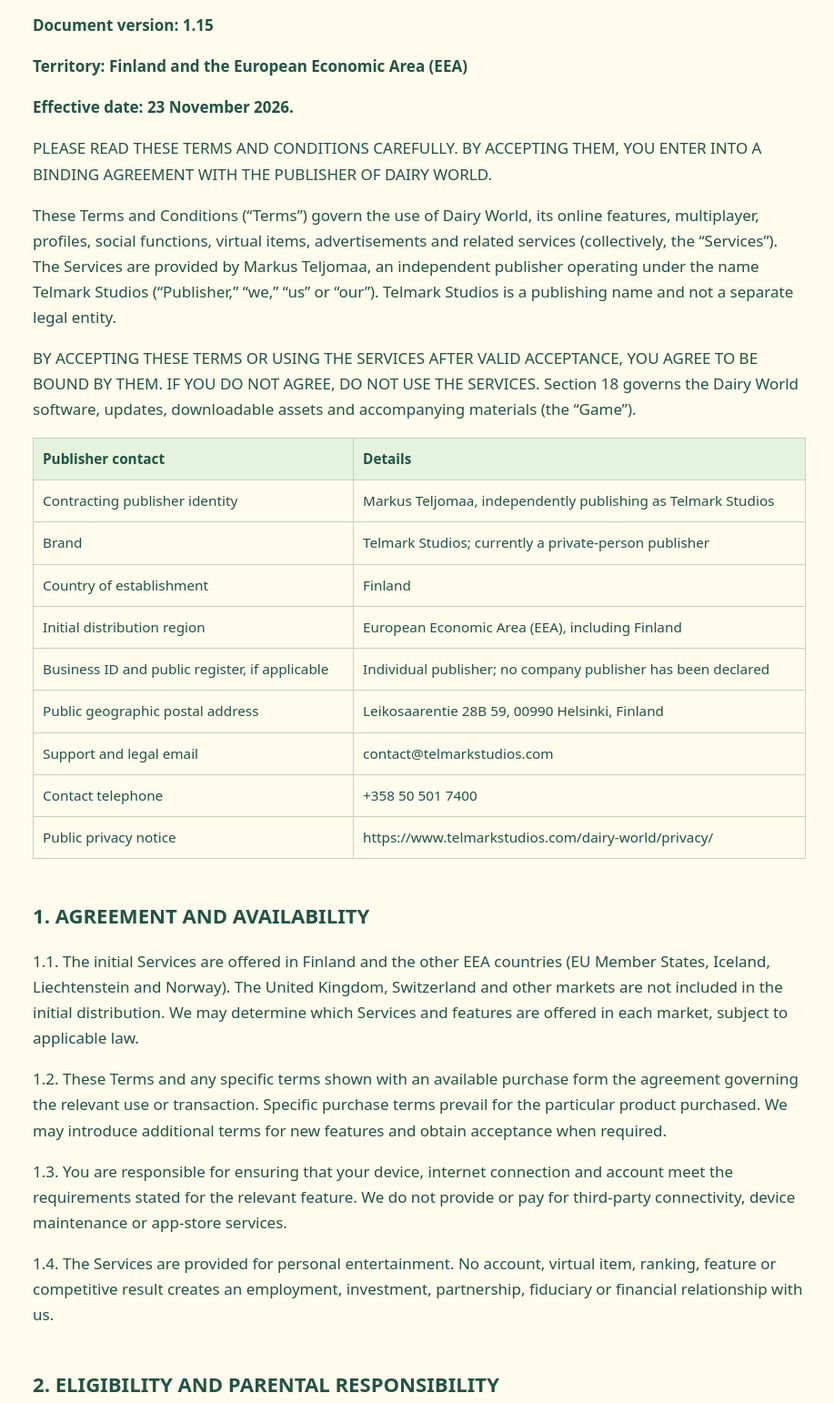
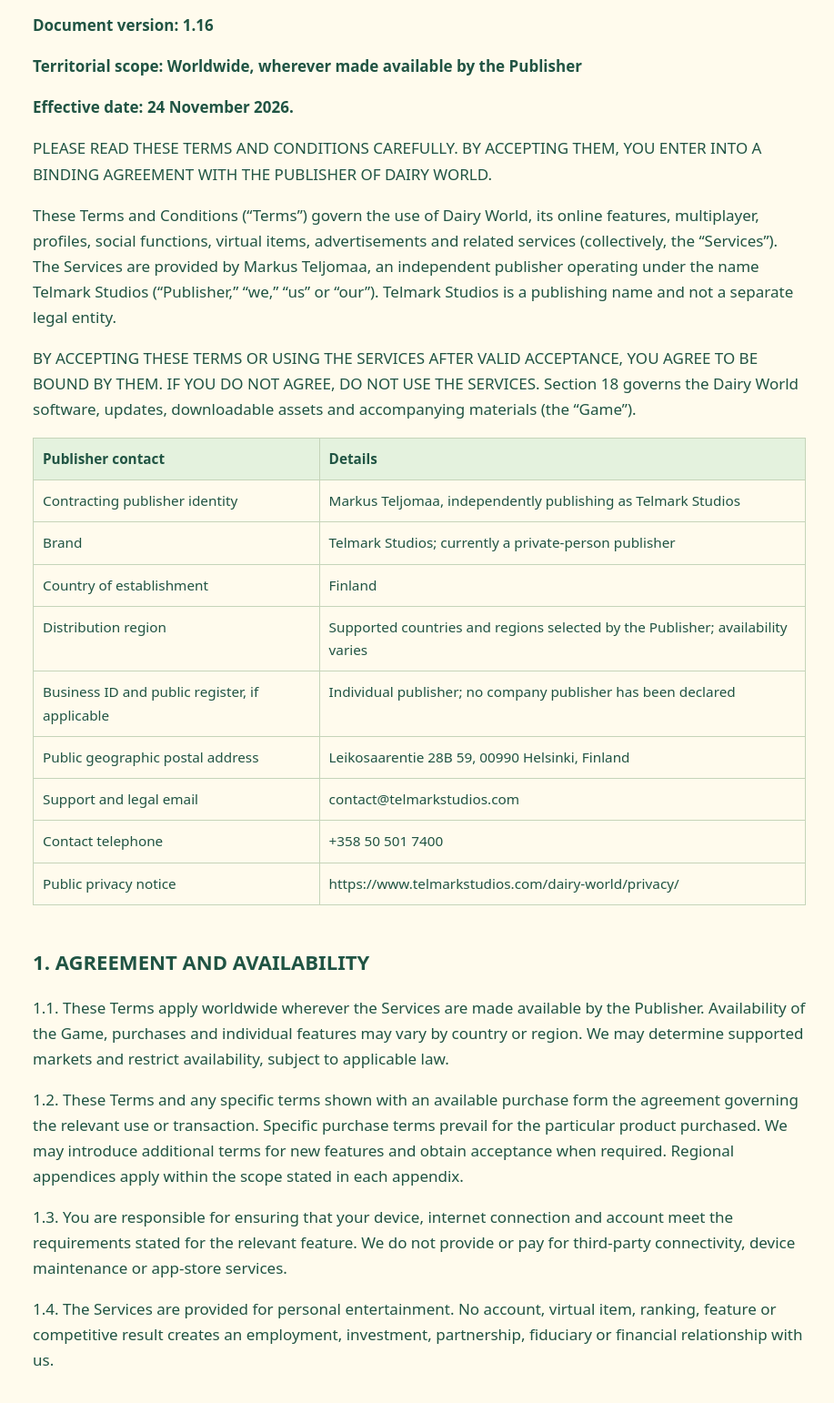
Before and after one commit to MarkusTeljomaa/telmarkstudios-site, a plain HTML site: page dairy-world/terms/index.html in a window 1280 px wide. Shown: the part 719-2261 px from the top of the page at 91% size, without its empty margins (179-1096 px from the left). Drawn offline with Linux system fonts and the light colour scheme.

Commit message:
Updated feature: Publish approved worldwide Terms and US appendix v1.16

```diff
--- a/dairy-world/terms/index.html
+++ b/dairy-world/terms/index.html
@@ -1,19 +1,19 @@
 <!doctype html>
-<html lang="en"><head><meta charset="utf-8"><meta name="viewport" content="width=device-width,initial-scale=1"><title>Dairy World Terms and Conditions · v1.15</title>
+<html lang="en"><head><meta charset="utf-8"><meta name="viewport" content="width=device-width,initial-scale=1"><title>Dairy World Terms and Conditions · v1.16</title>
 <style>body{max-width:850px;margin:auto;padding:24px;background:#fffbed;color:#205443;font:17px/1.65 system-ui,sans-serif}a{color:#1a6b4c;overflow-wrap:anywhere}header{padding-bottom:16px;border-bottom:1px solid #c5d4b9}h1{line-height:1.2}h2{margin-top:2em;font-size:1.3em}h3{font-size:1.1em}p,td,th{overflow-wrap:anywhere}.status{padding:12px;background:#e4f2de;border-radius:12px}table{border-collapse:collapse;width:100%;font-size:.9em}td,th{padding:10px;border:1px solid #c5d4b9;text-align:left;vertical-align:top}th{background:#e4f2de}nav ol{padding-left:24px}@media(max-width:480px){body{padding:16px;font-size:16px}td,th{padding:7px}}</style></head>
-<body><header><nav aria-label="Legal documents"><a href="../privacy/">Privacy policy</a> · <a href="../terms/">Terms and Conditions</a></nav></header>
+<body><header><nav aria-label="Legal documents"><a href="../privacy/">Privacy policy</a> · <a href="../terms/">Terms and Conditions</a> · <a href="../us-appendix/">United States Appendix</a></nav></header>
 <main><h1>Dairy World Terms and Conditions</h1>
 <nav aria-label="Document sections"><ol><li><a href="#section-1">AGREEMENT AND AVAILABILITY</a></li><li><a href="#section-2">ELIGIBILITY AND PARENTAL RESPONSIBILITY</a></li><li><a href="#section-3">ACCOUNTS AND PLAYER PROFILES</a></li><li><a href="#section-4">PROHIBITED USE</a></li><li><a href="#section-5">SOCIAL FEATURES AND USER CONTENT</a></li><li><a href="#section-6">MULTIPLAYER AND COMPETITIVE FEATURES</a></li><li><a href="#section-7">VIRTUAL ITEMS AND IN-GAME CURRENCY</a></li><li><a href="#section-8">PURCHASES, SUBSCRIPTIONS AND REFUND POLICY</a></li><li><a href="#section-9">ADVERTISING</a></li><li><a href="#section-10">CHANGES, SERVICE AVAILABILITY AND DISCONTINUATION</a></li><li><a href="#section-11">ENFORCEMENT, SUSPENSION AND TERMINATION</a></li><li><a href="#section-12">INTELLECTUAL PROPERTY</a></li><li><a href="#section-13">EVENTS BEYOND OUR CONTROL</a></li><li><a href="#section-14">USER RESPONSIBILITY</a></li><li><a href="#section-15">PRIVACY</a></li><li><a href="#section-16">AMENDMENTS AND RESERVED RIGHTS</a></li><li><a href="#section-17">DISPUTES AND GENERAL TERMS</a></li><li><a href="#section-18">SOFTWARE LICENCE</a></li><li><a href="#section-19">PERMITTED MEDIA USE</a></li><li><a href="#section-20">DISTRIBUTION PLATFORM TERMS</a></li></ol></nav>
-<article><p><strong>Document version: 1.15</strong></p>
-<p><strong>Territory: Finland and the European Economic Area (EEA)</strong></p>
-<p><strong>Effective date: 23 November 2026.</strong></p>
+<article><p><strong>Document version: 1.16</strong></p>
+<p><strong>Territorial scope: Worldwide, wherever made available by the Publisher</strong></p>
+<p><strong>Effective date: 24 November 2026.</strong></p>
 <p>PLEASE READ THESE TERMS AND CONDITIONS CAREFULLY. BY ACCEPTING THEM, YOU ENTER INTO A BINDING AGREEMENT WITH THE PUBLISHER OF DAIRY WORLD.</p>
 <p>These Terms and Conditions (“Terms”) govern the use of Dairy World, its online features, multiplayer, profiles, social functions, virtual items, advertisements and related services (collectively, the “Services”). The Services are provided by Markus Teljomaa, an independent publisher operating under the name Telmark Studios (“Publisher,” “we,” “us” or “our”). Telmark Studios is a publishing name and not a separate legal entity.</p>
 <p>BY ACCEPTING THESE TERMS OR USING THE SERVICES AFTER VALID ACCEPTANCE, YOU AGREE TO BE BOUND BY THEM. IF YOU DO NOT AGREE, DO NOT USE THE SERVICES. Section 18 governs the Dairy World software, updates, downloadable assets and accompanying materials (the “Game”).</p>
-<table><thead><tr><th scope="col">Publisher contact</th><th scope="col">Details</th></tr></thead><tbody><tr><td>Contracting publisher identity</td><td>Markus Teljomaa, independently publishing as Telmark Studios</td></tr><tr><td>Brand</td><td>Telmark Studios; currently a private-person publisher</td></tr><tr><td>Country of establishment</td><td>Finland</td></tr><tr><td>Initial distribution region</td><td>European Economic Area (EEA), including Finland</td></tr><tr><td>Business ID and public register, if applicable</td><td>Individual publisher; no company publisher has been declared</td></tr><tr><td>Public geographic postal address</td><td>Leikosaarentie 28B 59, 00990 Helsinki, Finland</td></tr><tr><td>Support and legal email</td><td>contact@telmarkstudios.com</td></tr><tr><td>Contact telephone</td><td>+358 50 501 7400</td></tr><tr><td>Public privacy notice</td><td>https://www.telmarkstudios.com/dairy-world/privacy/</td></tr></tbody></table>
+<table><thead><tr><th scope="col">Publisher contact</th><th scope="col">Details</th></tr></thead><tbody><tr><td>Contracting publisher identity</td><td>Markus Teljomaa, independently publishing as Telmark Studios</td></tr><tr><td>Brand</td><td>Telmark Studios; currently a private-person publisher</td></tr><tr><td>Country of establishment</td><td>Finland</td></tr><tr><td>Distribution region</td><td>Supported countries and regions selected by the Publisher; availability varies</td></tr><tr><td>Business ID and public register, if applicable</td><td>Individual publisher; no company publisher has been declared</td></tr><tr><td>Public geographic postal address</td><td>Leikosaarentie 28B 59, 00990 Helsinki, Finland</td></tr><tr><td>Support and legal email</td><td>contact@telmarkstudios.com</td></tr><tr><td>Contact telephone</td><td>+358 50 501 7400</td></tr><tr><td>Public privacy notice</td><td>https://www.telmarkstudios.com/dairy-world/privacy/</td></tr></tbody></table>
 <h2 id="section-1">1. AGREEMENT AND AVAILABILITY</h2>
-<p>1.1. The initial Services are offered in Finland and the other EEA countries (EU Member States, Iceland, Liechtenstein and Norway). The United Kingdom, Switzerland and other markets are not included in the initial distribution. We may determine which Services and features are offered in each market, subject to applicable law.</p>
-<p>1.2. These Terms and any specific terms shown with an available purchase form the agreement governing the relevant use or transaction. Specific purchase terms prevail for the particular product purchased. We may introduce additional terms for new features and obtain acceptance when required.</p>
+<p>1.1. These Terms apply worldwide wherever the Services are made available by the Publisher. Availability of the Game, purchases and individual features may vary by country or region. We may determine supported markets and restrict availability, subject to applicable law.</p>
+<p>1.2. These Terms and any specific terms shown with an available purchase form the agreement governing the relevant use or transaction. Specific purchase terms prevail for the particular product purchased. We may introduce additional terms for new features and obtain acceptance when required. Regional appendices apply within the scope stated in each appendix.</p>
 <p>1.3. You are responsible for ensuring that your device, internet connection and account meet the requirements stated for the relevant feature. We do not provide or pay for third-party connectivity, device maintenance or app-store services.</p>
 <p>1.4. The Services are provided for personal entertainment. No account, virtual item, ranking, feature or competitive result creates an employment, investment, partnership, fiduciary or financial relationship with us.</p>
 <h2 id="section-2">2. ELIGIBILITY AND PARENTAL RESPONSIBILITY</h2>
```
Also changed, not shown: dairy-world/privacy/index.html (+1 -1 lines), dairy-world/us-appendix/index.html (added, +20 -0 lines).
